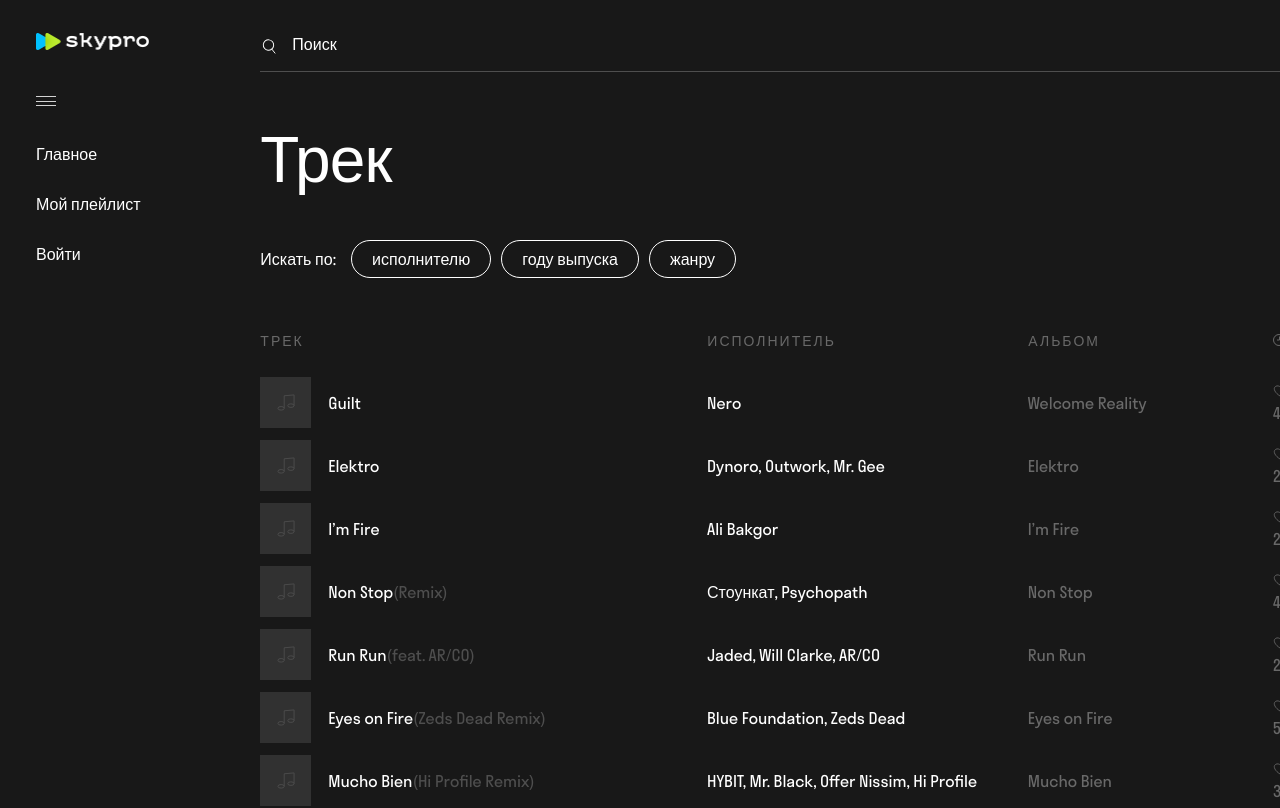
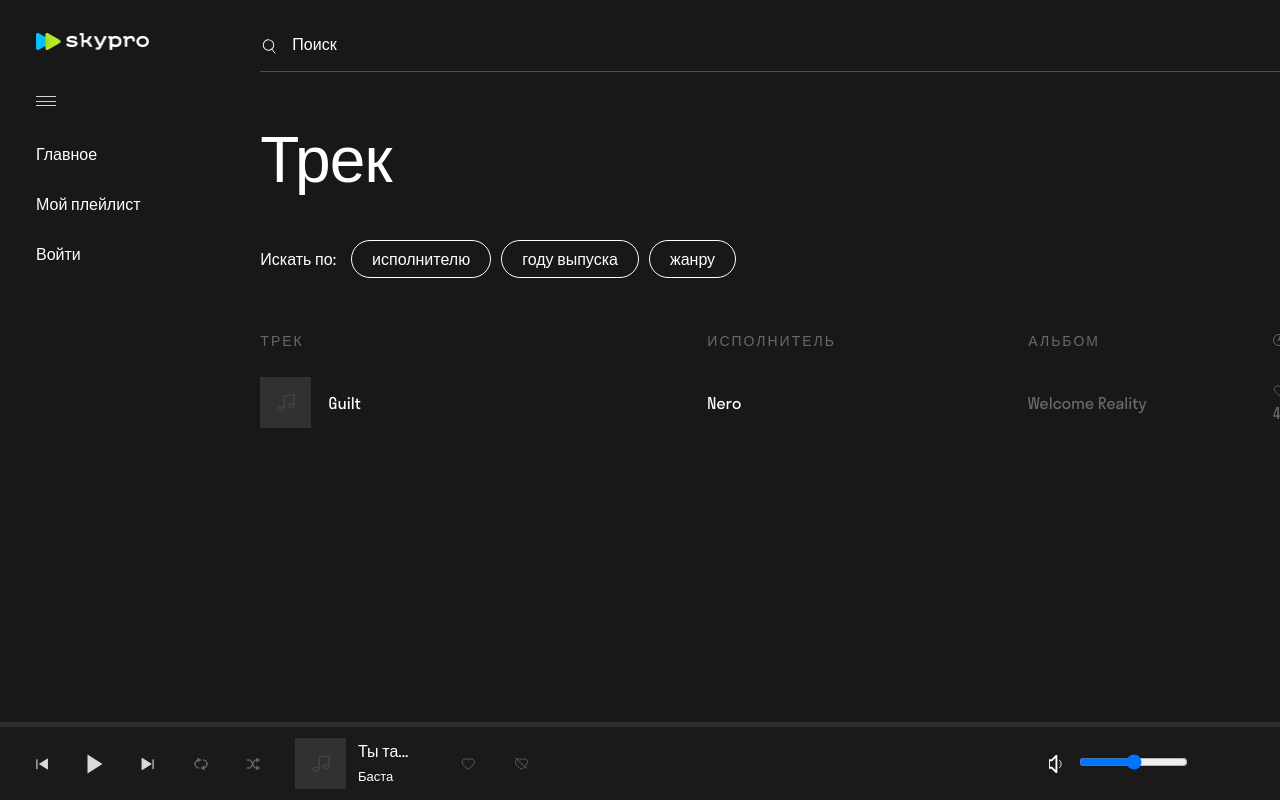
Before and after one commit to alisherbazhenov/skypro-music, a React (Create React App) app: page / in a window 1280 px wide. Shown: the top 808 px of the page. Built offline with nearby package versions, Linux system fonts and the light colour scheme.

Commit message:
berger-menu

```diff
--- a/src/App.css
+++ b/src/App.css
@@ -55,7 +55,7 @@ body {
 
 .container {
 	max-width: 1920px;
-	/* height: 100vh; */
+	height: 100vh;
 	margin: 0 auto;
 	position: relative;
 	background-color: #181818;
--- a/src/components/Nav/Nav.jsx
+++ b/src/components/Nav/Nav.jsx
@@ -1,18 +1,26 @@
-// import React from 'react'
+/* eslint-disable */
 import './styles.css'
+import React from 'react'
+
+const { useState } = React
 
 function Nav() {
+	const [visible, setVisible] = useState(true)
+	const toggleVisibility = () => setVisible(!visible)
+
 	return (
 		<nav className="main__nav nav">
 			<div className="nav__logo logo">
 				<img className="logo__image" src="./img/logo.png" alt="logo" />
 			</div>
-			<div className="nav__burger burger">
+			<div className="nav__burger burger" onClick={toggleVisibility}>
 				<span className="burger__line" />
 				<span className="burger__line" />
 				<span className="burger__line" />
 			</div>
+
 			<div className="nav__menu menu">
+				{visible && (
 					<ul className="menu__list">
 						<li className="menu__item">
 							<a href="index.html" className="menu__link">
@@ -30,6 +38,7 @@ function Nav() {
 							</a>
 						</li>
 					</ul>
+				)}
 			</div>
 		</nav>
 	)
--- a/src/components/TrackList/TrackList.jsx
+++ b/src/components/TrackList/TrackList.jsx
@@ -28,7 +28,7 @@ function TrackList() {
 				</div>
 				<div className="content__playlist playlist">
 					<Track />
-					<div className="playlist__item">
+					{/* <div className="playlist__item">
 						<div className="playlist__track track">
 							<div className="track__title">
 								<div className="track__title-image">
@@ -568,7 +568,7 @@ function TrackList() {
 								<span className="track__time-text" />
 							</div>
 						</div>
-					</div>
+					</div> */}
 				</div>
 			</div>
 		</div>
```
Lines whose indentation alone changed are shown as unchanged.
